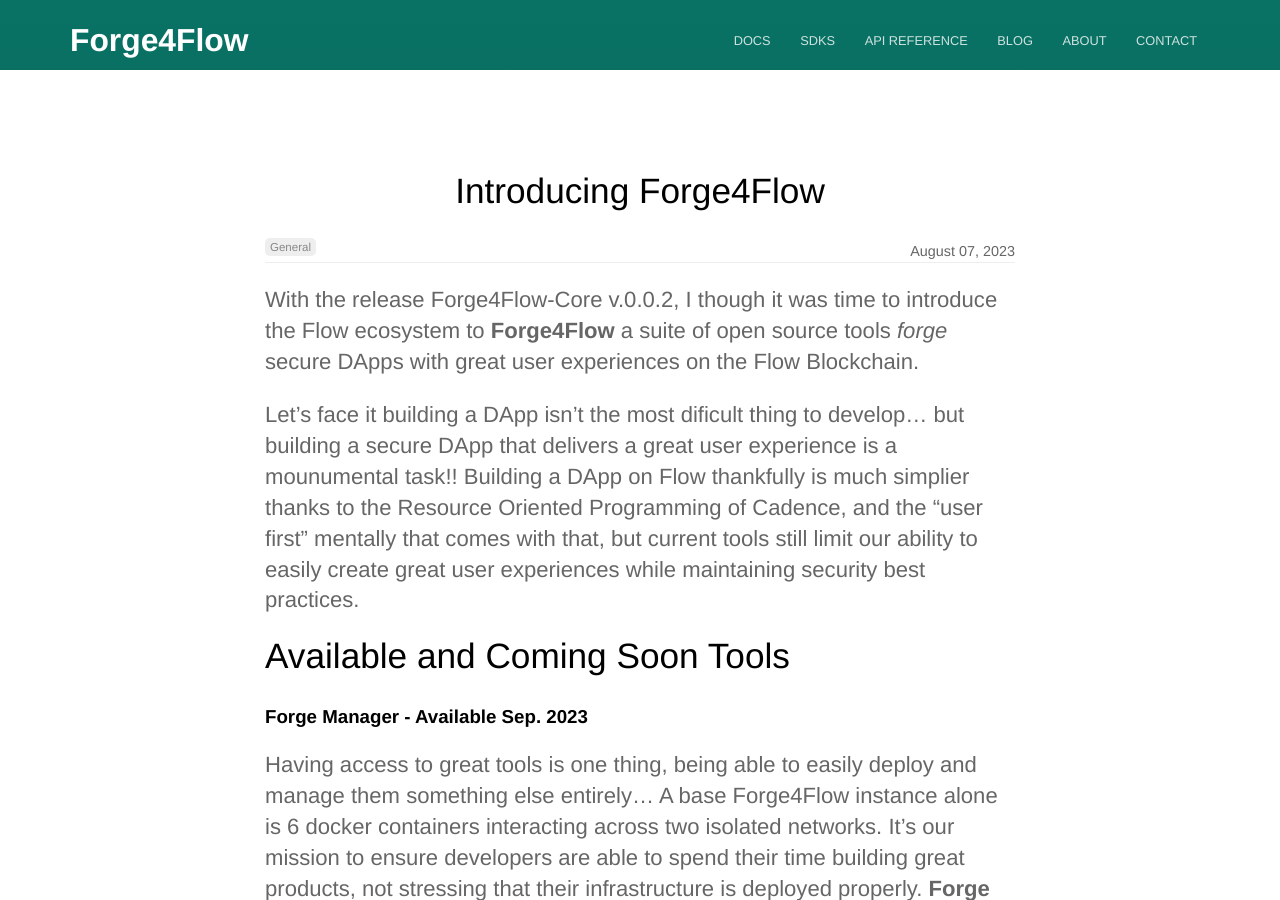
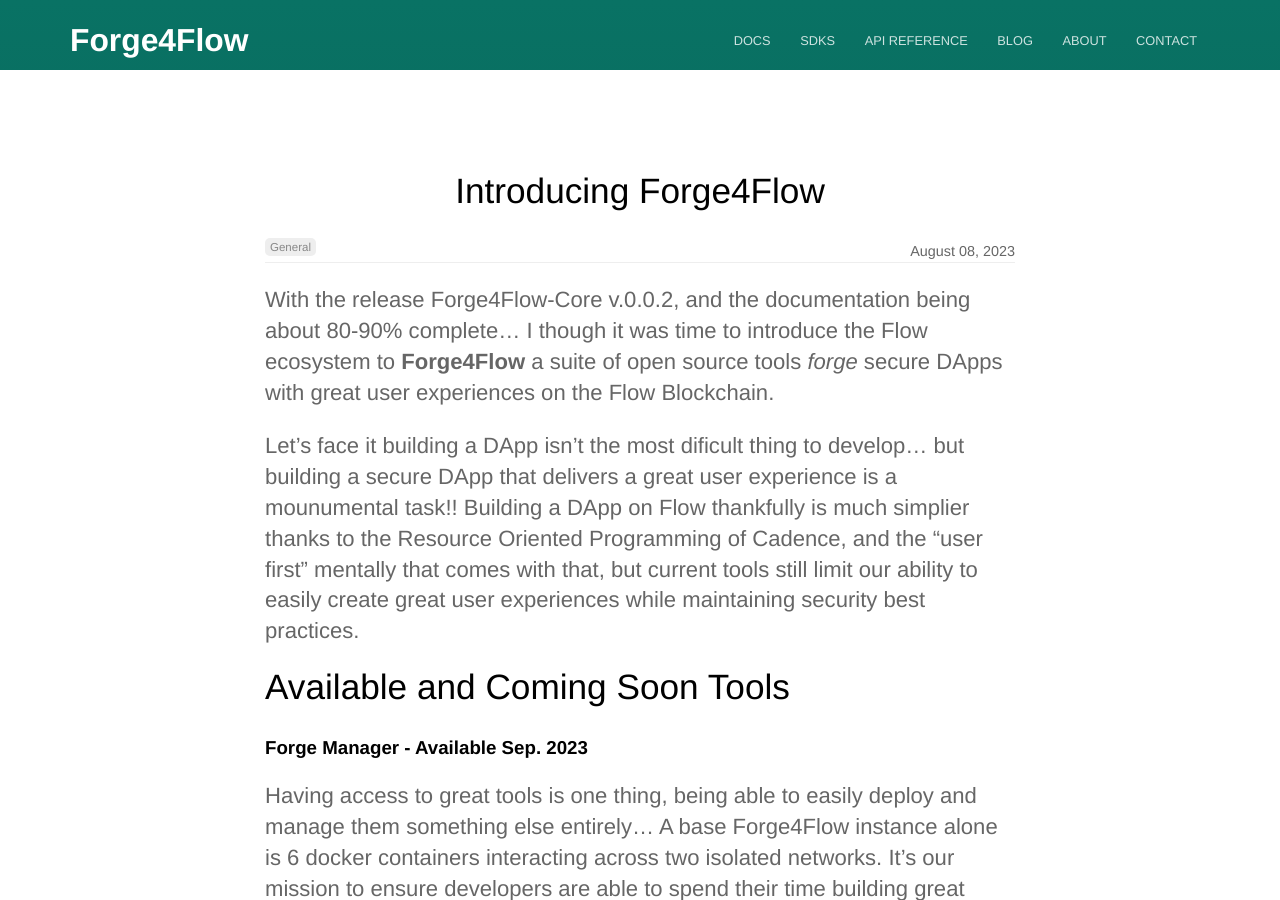
Before and after one commit to Forge4Flow/Fore4Flow.github.io, a Jekyll site: the page built from _posts/2023-08-07-introducing-forge4flow.md, in a window 1280 px wide and 900 px high. Built offline with Jekyll 4.4.1, drawn with Linux system fonts in a browser that asks for light colours.

Commit message:
post update

```diff
--- a/_posts/2023-08-07-introducing-forge4flow.md
+++ b/_posts/2023-08-07-introducing-forge4flow.md
@@ -1,12 +1,12 @@
 ---
-date: 2023-08-07
+date: 2023-08-08
 title: Introducing Forge4Flow
 categories:
   - general
 author_staff_member: boiseitguru
 ---
 
-With the release Forge4Flow-Core v.0.0.2, I though it was time to introduce the Flow ecosystem to **Forge4Flow** a suite of open source tools _forge_ secure DApps with great user experiences on the Flow Blockchain.
+With the release Forge4Flow-Core v.0.0.2, and the documentation being about 80-90% complete... I though it was time to introduce the Flow ecosystem to **Forge4Flow** a suite of open source tools _forge_ secure DApps with great user experiences on the Flow Blockchain.
 
 Let's face it building a DApp isn't the most dificult thing to develop... but building a secure DApp that delivers a great user experience is a mounumental task!! Building a DApp on Flow thankfully is much simplier thanks to the Resource Oriented Programming of Cadence, and the "user first" mentally that comes with that, but current tools still limit our ability to easily create great user experiences while maintaining security best practices.
 
```
